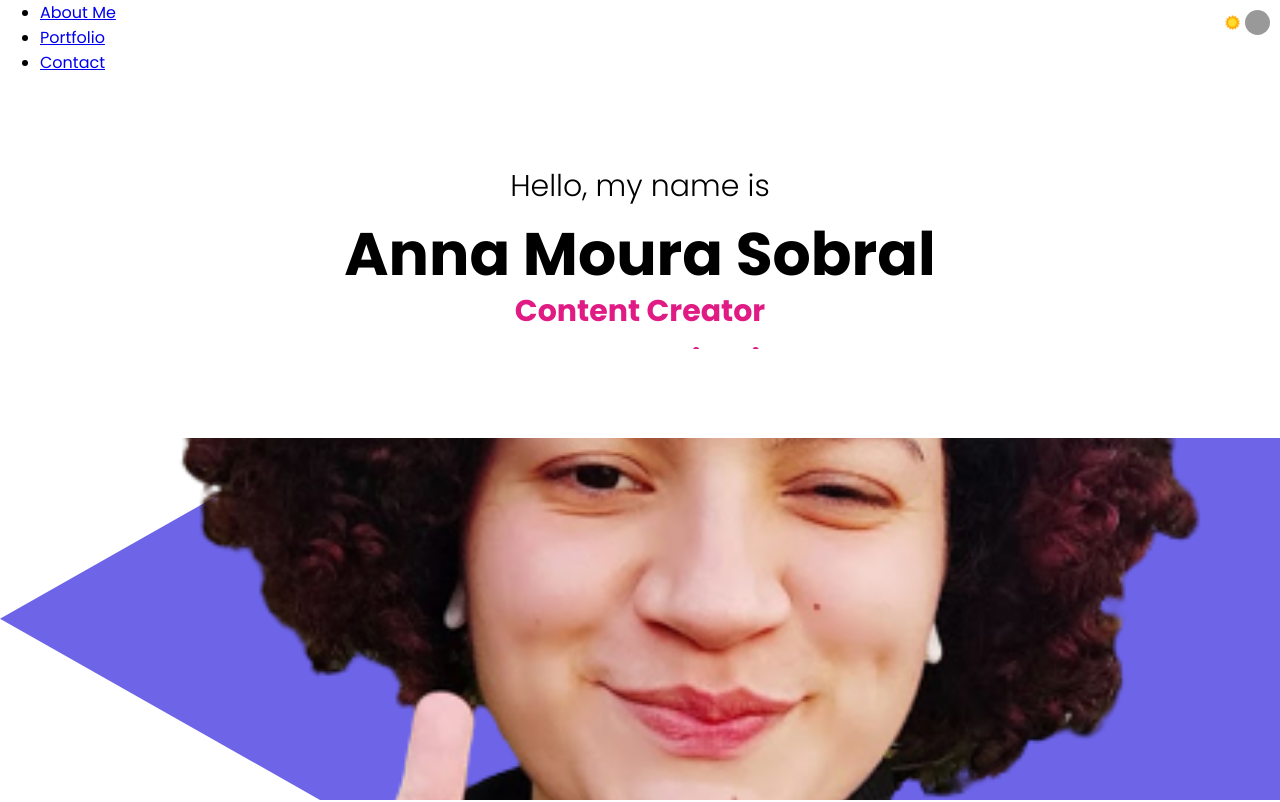
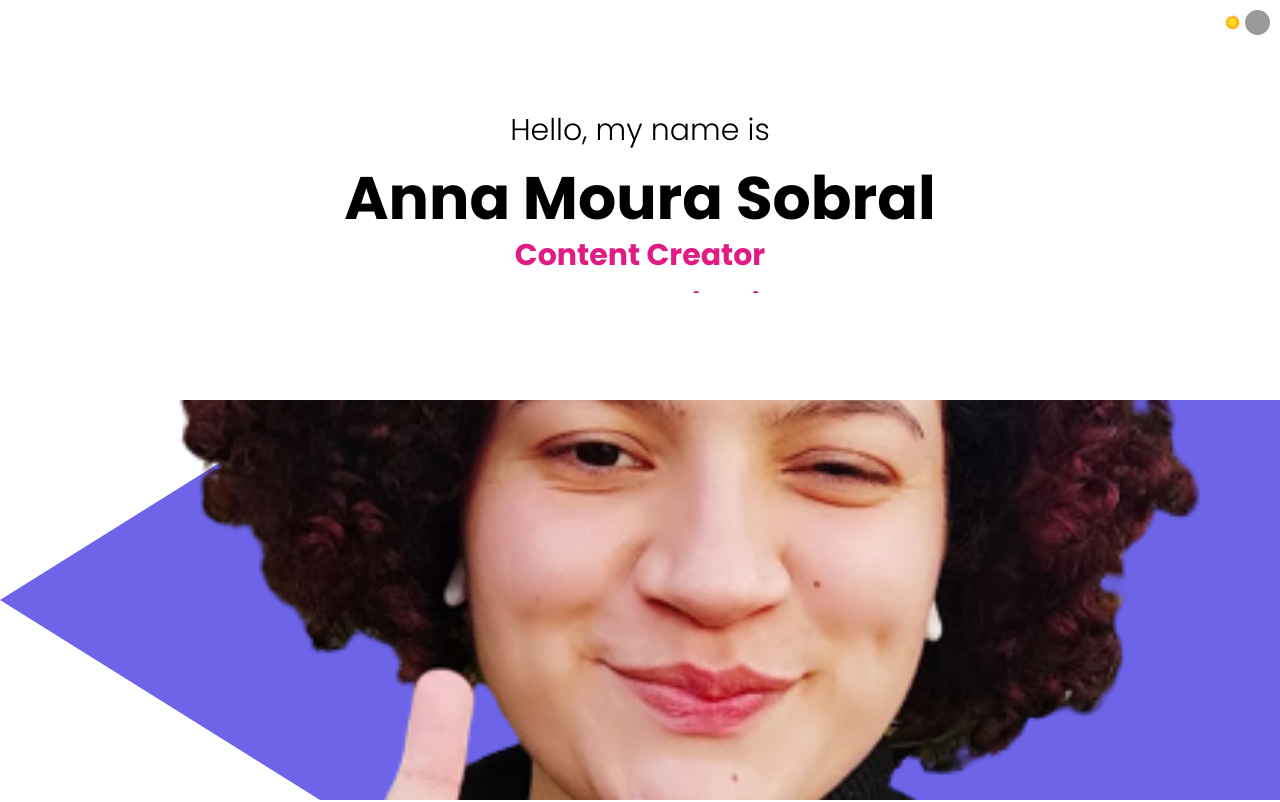
Before and after one commit to annamourasobral/portfolio, a React (Create React App) app: page / in a window 1280 px wide. Shown: the top 802 px of the page. Built offline with nearby package versions, Linux system fonts and the light colour scheme.

Commit message:
remove navbar of index, must be a separated component

```diff
--- a/src/components/intro/Intro.jsx
+++ b/src/components/intro/Intro.jsx
@@ -4,15 +4,6 @@ import Me from "../../img/me.png";
 const Intro = () => {
     return (
         <div className="i">
-            <div className="navbar">
-                <nav>
-                    <ul>
-                        <li><a href="a">About Me</a></li>
-                        <li><a href="pl">Portfolio</a></li>
-                        <li><a href="c">Contact</a></li>
-                    </ul>
-                </nav>
-            </div>
             <div className="i-left">
                 <div className="i-left-wrapper">
                     <h2 className="i-intro">Hello, my name is</h2>
```
